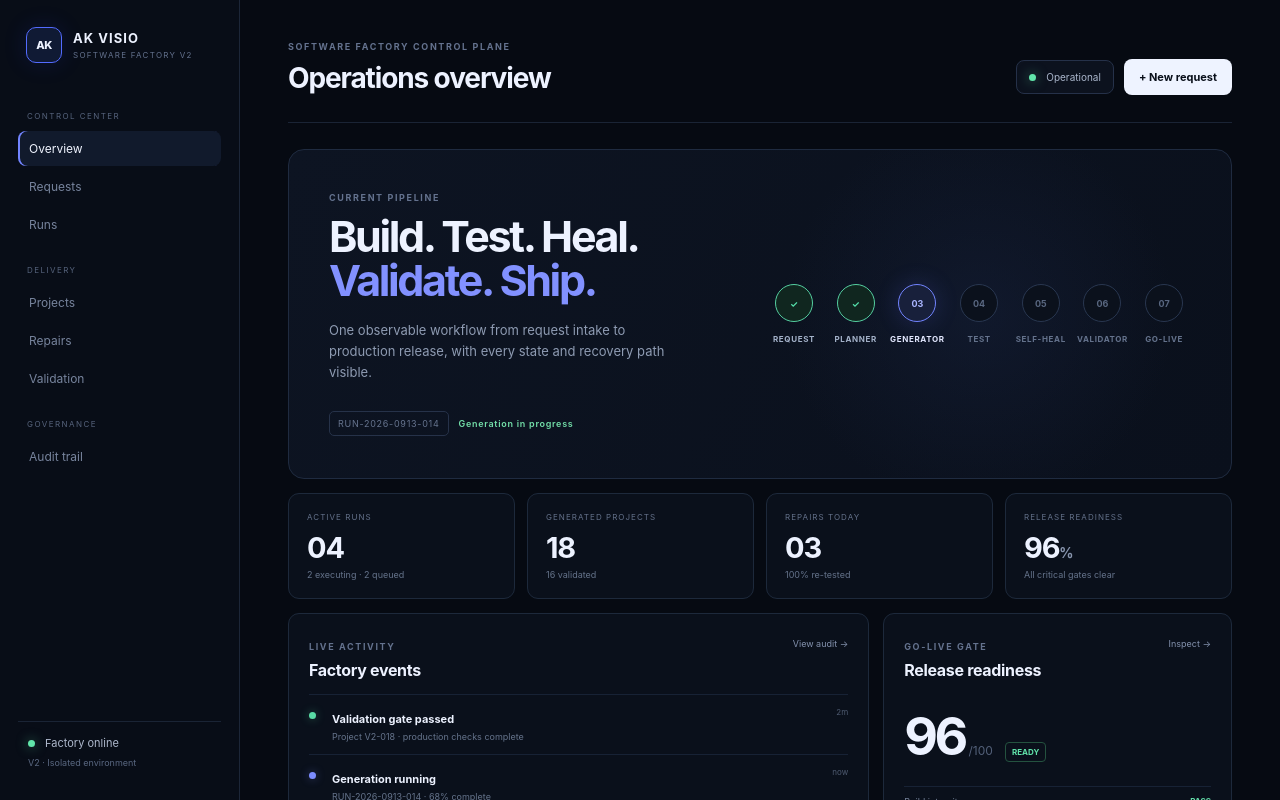
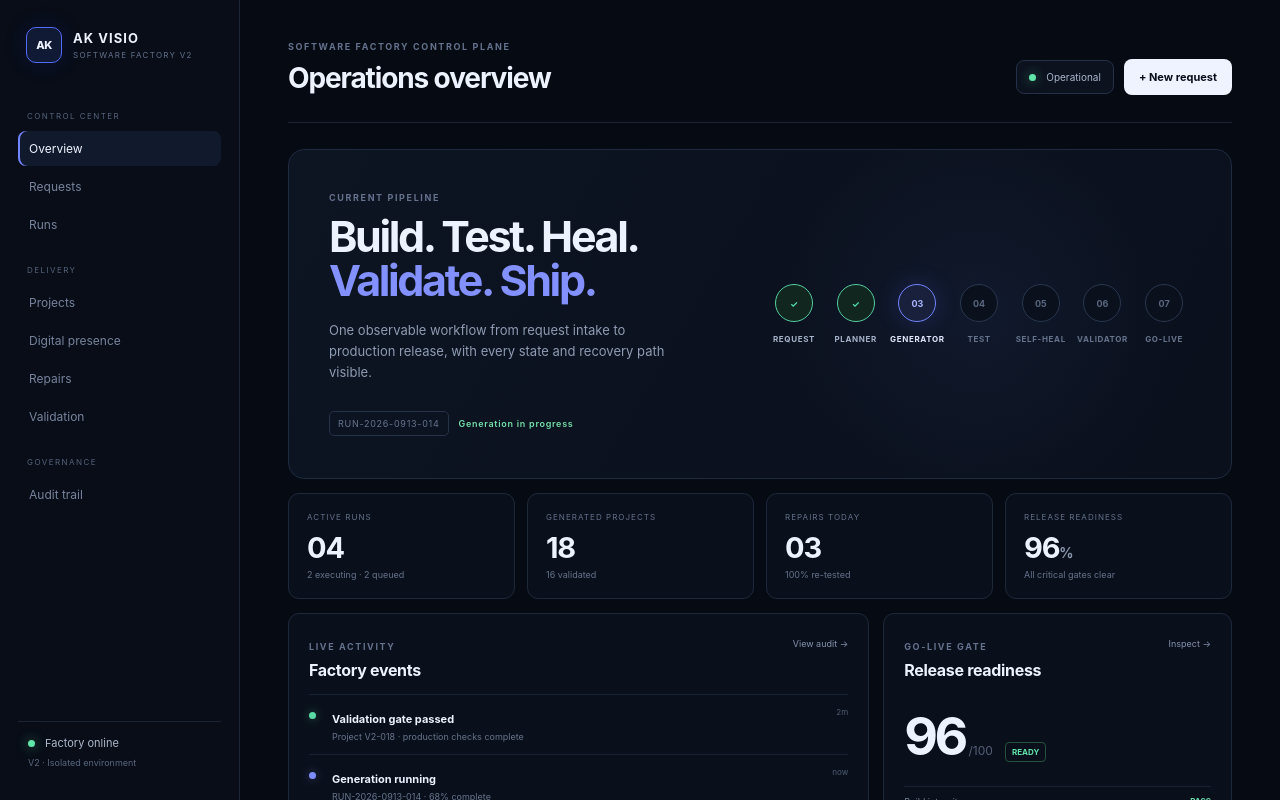
Before and after one commit to Yudi8377/AK-VISIO-SOFTWARE-FACTORY-V2, a Next.js app: page / in a window 1280 px wide. Shown: the top 800 px of the page. Built offline with nearby package versions, Linux system fonts and the light colour scheme.

Commit message:
feat: surface digital presence automation module

```diff
--- a/app/page.tsx
+++ b/app/page.tsx
@@ -4,6 +4,7 @@ const modules = [
   ['Requests','Create, edit, search and execute factory requests.','/requests'],
   ['Runs','Track pipeline stages, logs, artifacts and failures.','/runs'],
   ['Projects','Manage generated projects and validation state.','/projects'],
+  ['Digital Presence','SEO research, social content and governed publishing.','/digital-presence'],
   ['Repairs','Review bounded self-healing actions and history.','/repairs'],
   ['Validation','Inspect release gates before go-live.','/validation'],
   ['Audit','Follow important factory events.','/audit'],
@@ -12,7 +13,7 @@ const modules = [
 const stages = ['REQUEST','PLANNER','GENERATOR','TEST','SELF-HEAL','VALIDATOR','GO-LIVE']
 
 export default function Home(){return <main className="factory-shell">
-  <aside className="sidebar"><div className="brand-mark"><span>AK</span><div><strong>AK VISIO</strong><small>SOFTWARE FACTORY V2</small></div></div><nav><p>CONTROL CENTER</p><Link className="nav-active" href="/">Overview</Link><Link href="/requests">Requests</Link><Link href="/runs">Runs</Link><p>DELIVERY</p><Link href="/projects">Projects</Link><Link href="/repairs">Repairs</Link><Link href="/validation">Validation</Link><p>GOVERNANCE</p><Link href="/audit">Audit trail</Link></nav><div className="sidebar-footer"><i/> Factory online<div>V2 · Isolated environment</div></div></aside>
+  <aside className="sidebar"><div className="brand-mark"><span>AK</span><div><strong>AK VISIO</strong><small>SOFTWARE FACTORY V2</small></div></div><nav><p>CONTROL CENTER</p><Link className="nav-active" href="/">Overview</Link><Link href="/requests">Requests</Link><Link href="/runs">Runs</Link><p>DELIVERY</p><Link href="/projects">Projects</Link><Link href="/digital-presence">Digital presence</Link><Link href="/repairs">Repairs</Link><Link href="/validation">Validation</Link><p>GOVERNANCE</p><Link href="/audit">Audit trail</Link></nav><div className="sidebar-footer"><i/> Factory online<div>V2 · Isolated environment</div></div></aside>
   <section className="workspace"><header className="workspace-head"><div><span className="kicker">SOFTWARE FACTORY CONTROL PLANE</span><h1>Operations overview</h1></div><div className="head-actions"><span className="system-status"><i/> Operational</span><Link href="/requests" className="create-btn">+ New request</Link></div></header>
   <section className="hero-panel"><div className="hero-copy"><span className="section-label">CURRENT PIPELINE</span><h2>Build. Test. Heal.<br/><em>Validate. Ship.</em></h2><p>One observable workflow from request intake to production release, with every state and recovery path visible.</p><div className="hero-meta"><span>RUN-2026-0913-014</span><b>Generation in progress</b></div></div><div className="pipeline-visual">{stages.map((x,i)=><div className={'stage '+(i<2?'done':i===2?'active':'')} key={x}><div className="stage-node">{i<2?'✓':String(i+1).padStart(2,'0')}</div><strong>{x}</strong></div>)}</div></section>
   <section className="metrics"><article><span>ACTIVE RUNS</span><strong>04</strong><small>2 executing · 2 queued</small></article><article><span>GENERATED PROJECTS</span><strong>18</strong><small>16 validated</small></article><article><span>REPAIRS TODAY</span><strong>03</strong><small>100% re-tested</small></article><article><span>RELEASE READINESS</span><strong>96<span>%</span></strong><small>All critical gates clear</small></article></section>
```
